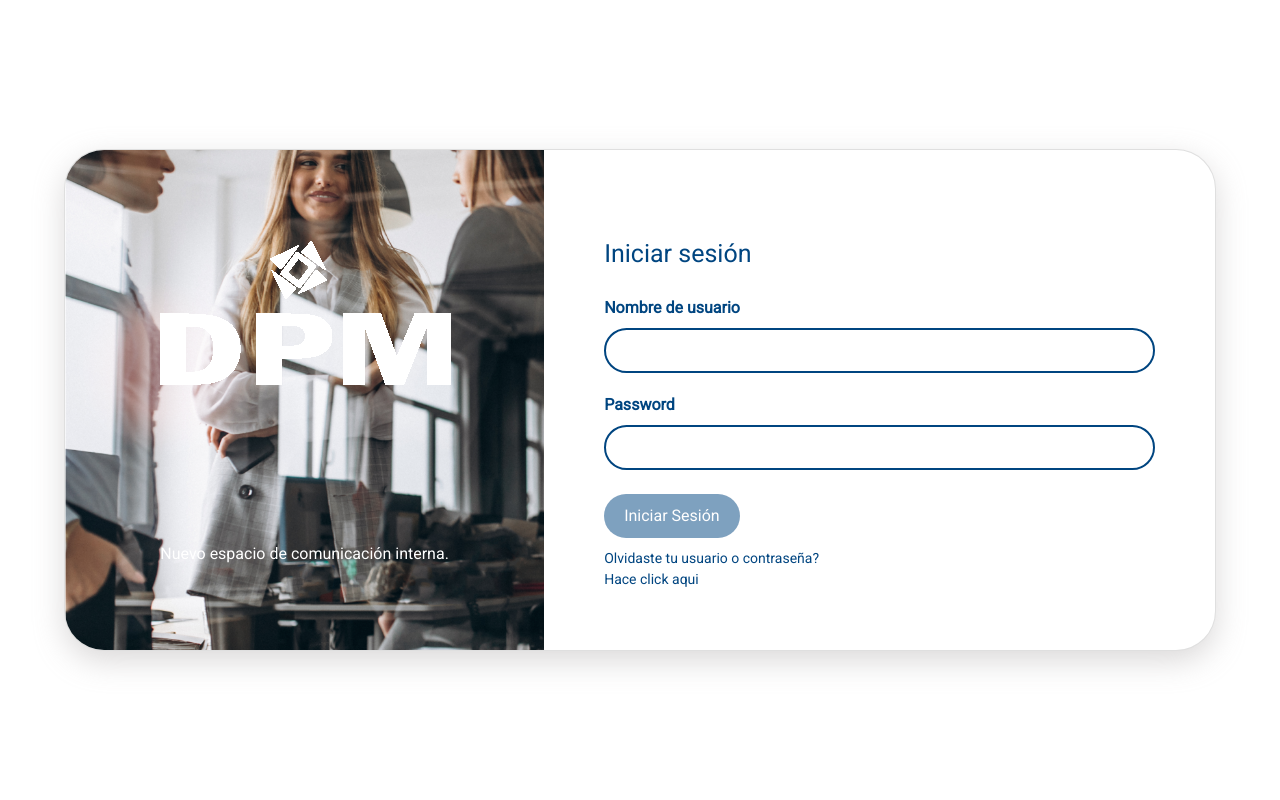
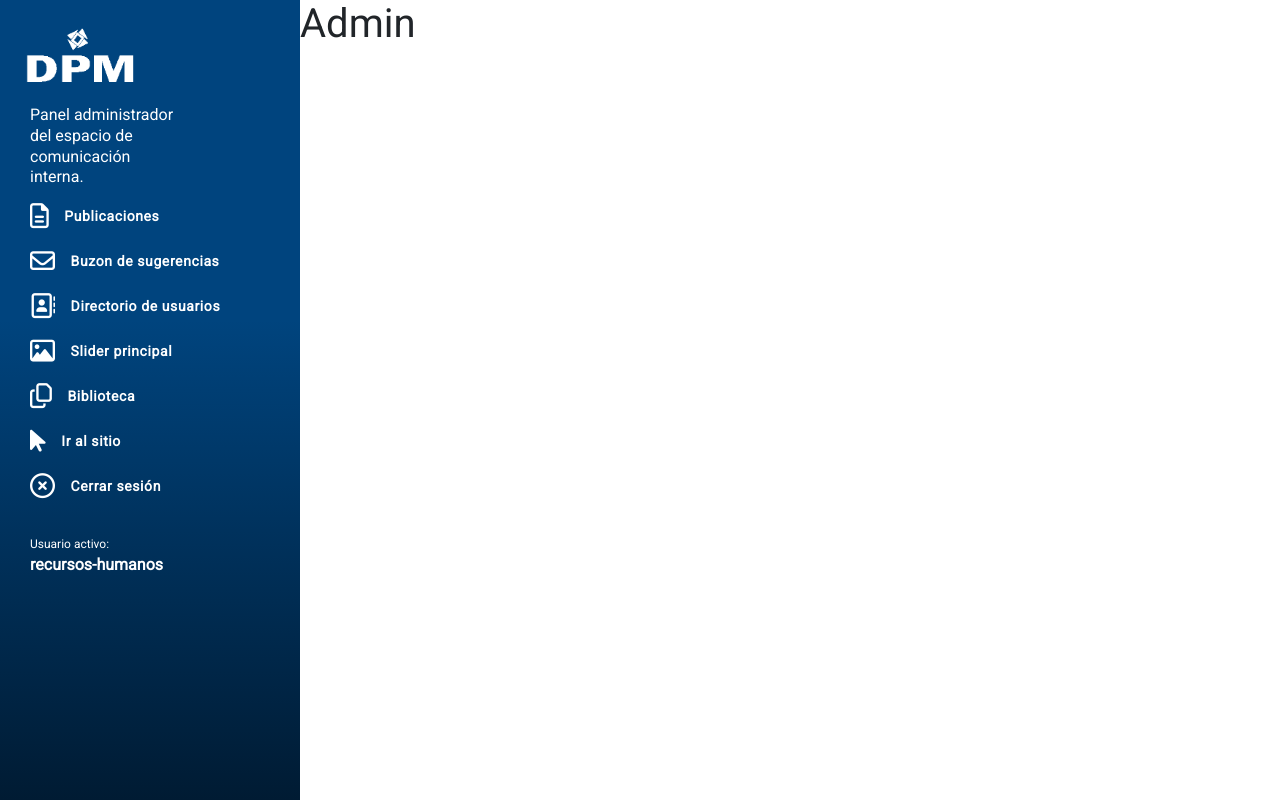
Before and after one commit to DPM-sa/internal-app-front, a React (Create React App) app: page /admin in a window 1280 px wide. Before the commit this address led to /login. Built offline with nearby package versions, Linux system fonts and the light colour scheme; the HTML template or start-up script is replaced by a standard one.

Commit message:
agregado sidebar admin

```diff
--- a/src/index.css
+++ b/src/index.css
@@ -62,6 +62,6 @@ code {
 }
 
 .Whatsapp:hover .Whatsapp__text {
-  width: 180px;
-  padding-left: 10px;
+  width: 170px;
+  left: 0px;
 }
--- a/src/routers/AppRouter.js
+++ b/src/routers/AppRouter.js
@@ -10,12 +10,14 @@ import Sugerencias from '../views/Sugerencias'
 import ModalPost from '../components/ModalPost'
 import ModalSlider from '../components/ModalSlider'
 import ModalProfile from '../components/ModalProfile'
+import Admin from '../views/Admin'
 
 const AppRouter = () => {
     return (
         <>
             <Switch>
                 <Route path="/login" component={Login} />
+                <Route path="/admin" component={Admin} />
                 <PrivateRoute path="/home" component={Home} />
                 <PrivateRoute path="/directorio" component={Directorio} />
                 <PrivateRoute path="/biblioteca" component={Biblioteca} />
--- /dev/null
+++ b/src/views/Admin.css
@@ -0,0 +1,9 @@
+.Admin {
+    margin-left: 300px
+}
+
+@media screen and (max-width:767px) {
+    .Admin {
+        margin-left: 25px
+    }
+}
--- /dev/null
+++ b/src/views/Admin.js
@@ -0,0 +1,15 @@
+import React from 'react'
+import SidebarAdmin from './SidebarAdmin'
+import './Admin.css'
+const Admin = () => {
+    return (
+        <>
+            <SidebarAdmin />
+            <div className="Admin">
+                <h1>Admin</h1>
+            </div>
+        </>
+    )
+}
+
+export default Admin
--- /dev/null
+++ b/src/views/SidebarAdmin.css
@@ -0,0 +1,81 @@
+.sidebar {
+    width: 300px;
+    height: 100vh;
+    position: fixed;
+    background: linear-gradient(180deg, rgba(0, 68, 126, 1) 40%, rgba(0, 27, 51, 1) 100%);
+    color: white;
+    left: 0px;
+    transition: left .5s;
+}
+
+.sidebar__content {
+    width: 80%;
+    height: 100%;
+    display: flex;
+    flex-direction: column;
+    margin: 20px auto;
+}
+.sidebar__text{
+    width: 65%;
+    margin-top: 15px;
+    line-height: 1.3;
+}
+.sidebar__options{
+    list-style: none;
+    padding-left: 0;
+}
+.sidebar__options-item{
+    display: flex;
+    align-items: center;
+    margin-bottom: 20px;
+    font-size: 14px;
+    font-weight: 600;
+    letter-spacing: .6px;
+}
+
+.sidebar__options-item i{
+    font-size: 25px;
+    margin-right: 15px;
+}
+.sidebar__content-img {
+    height: 70px;
+    width: 140px;
+}
+
+.sidebar__logo {
+    width: 100%;
+    height: 100%;
+    position: relative;
+    left: -20px;
+}
+
+.button-sidebar {
+    position: absolute;
+    right: 0px;
+    top: 0px;
+    border: none;
+    background-color: #004580;
+    color: white;
+}
+.sidebar__user{
+    font-size: 12px;
+}
+.sidebar__user-active{
+    font-weight: 600;
+    font-size: 16px;
+}
+@media screen and (min-width:767px) {
+    .button-sidebar {
+        display: none;
+    }
+}
+
+@media screen and (max-width:767px) {
+    .sidebar {
+        left: -275px;
+    }
+}
+
+.sidebar-show {
+    left: 0px;
+}
--- /dev/null
+++ b/src/views/SidebarAdmin.js
@@ -0,0 +1,63 @@
+import React from 'react'
+import './SidebarAdmin.css'
+
+const SidebarAdmin = () => {
+
+    const handleShowSidebar = () => {
+        const sidebar = document.querySelector('.sidebar')
+        const icon = document.querySelector('.icon')
+        sidebar.classList.toggle('sidebar-show')
+        icon.classList.toggle('fa-bars')
+        icon.classList.toggle('fa-times')
+    }
+
+    return (
+        <div className="sidebar">
+            <div class="sidebar__content">
+                <div className="sidebar__content-img">
+                    <img src="./assets/logo-footer.png" className="sidebar__logo" />
+                </div>
+                <p className="sidebar__text">Panel administrador del espacio de comunicación interna.</p>
+                <ul className="sidebar__options">
+                    <li className="sidebar__options-item">
+                        <i class="far fa-file-alt"></i>
+                        Publicaciones
+                    </li>
+                    <li className="sidebar__options-item">
+                        <i class="far fa-envelope"></i>
+                        Buzon de sugerencias
+                    </li>
+                    <li className="sidebar__options-item">
+                        <i class="far fa-address-book"></i>
+                        Directorio de usuarios
+                    </li>
+                    <li className="sidebar__options-item">
+                        <i class="far fa-image"></i>
+                        Slider principal
+                    </li>
+                    <li className="sidebar__options-item">
+                        <i class="far fa-copy"></i>
+                        Biblioteca
+                    </li>
+                    <li className="sidebar__options-item">
+                        <i class="fas fa-mouse-pointer"></i>
+                        Ir al sitio
+                    </li>
+                    <li className="sidebar__options-item">
+                        <i class="far fa-times-circle"></i>
+                        Cerrar sesión
+                    </li>
+                </ul>
+                <div className="sidebar__user">
+                    Usuario activo:
+                    <p className="sidebar__user-active">recursos-humanos</p>
+                </div>
+            </div>
+            <button onClick={handleShowSidebar} className="button-sidebar">
+                <i class="fas fa-bars icon"></i>
+            </button>
+        </div>
+    )
+}
+
+export default SidebarAdmin
```
